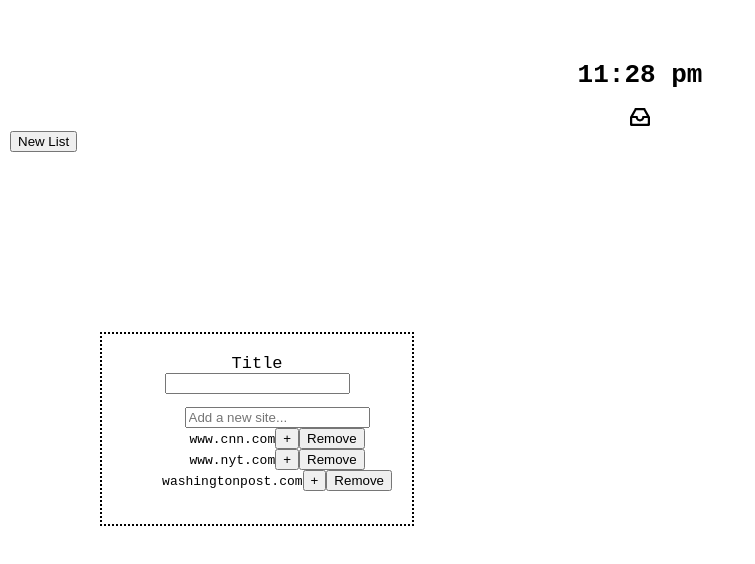
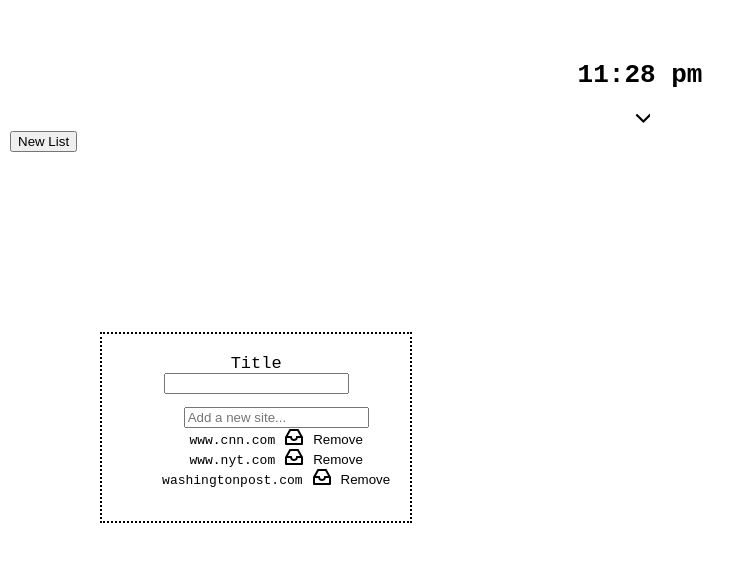
Before and after one commit to LiminalCrab/Startpage, a Vue app: page / in a window 1280 px wide. Both pictures are taken after a click on the button "New List". Shown: the top 564 px of the page, without its empty margins (0-755 px from the left). Built offline with nearby package versions, Linux system fonts and the light colour scheme.

Commit message:
custom button

```diff
--- a/src/App.vue
+++ b/src/App.vue
@@ -2,7 +2,7 @@
   <div id="app">
   <!-- Injection goes here -->
     <time-component/>
-    <icon-base width="20" height="20" iconColor="black" icon-name="edit"><icon-edit /></icon-base>
+    <icon-base width="20" height="20" iconColor="black" icon-name="list"><icon-list /></icon-base>
     <table class="root-tbl">
       <tr class="root-tbl-tr">
         <button class="root-btn" @click="addListContainer">New List </button>
@@ -20,7 +20,7 @@ import listcontainer from "./components/ListContainer.vue"
 
 //Icons
 import IconBase from './components/IconBase.vue'
-import IconEdit from './components/navigation/icons/IconEdit.vue'
+import IconList from './components/navigation/icons/IconList.vue'
 
 export default {
   name: 'App',
@@ -30,7 +30,7 @@ export default {
 
     //icons
     IconBase,
-    IconEdit
+    IconList,
   },
   data(){
     return { array: [] };
--- a/src/components/NavEditBtn.vue
+++ b/src/components/NavEditBtn.vue
@@ -1,8 +1,5 @@
 <template>
-<div class="button">
-<icon-base><icon-edit></icon-edit>
-</div>
-
+<span><icon-base class="button"><icon-edit/></icon-base></span>
 </template>
 
 <script>
@@ -10,11 +7,16 @@ import IconBase from './IconBase.vue'
 import IconEdit from './navigation/icons/IconEdit.vue';
 
 export default {
-    components: {IconBase, IconEdit}
+    components: {IconBase, IconEdit},
+    props:{
 
+
+    }
 }
 </script>
 
 <style scoped>
-
+.button{
+    cursor: pointer;
+}
 </style>
--- a/src/components/Site.vue
+++ b/src/components/Site.vue
@@ -1,8 +1,9 @@
 <template>
 <div class="c-site-container">
     <li class="c-list">
-        <span class="c-spanlol"><a class="c-anc" :href="staticRef + siteName">{{ siteName }}</a> <!-- array {{ siteName }} --> </span>
-        <button class="c-btn" @click="doEdit() ; isHidden = !isHidden">+</button>
+        <span class="c-spanlol"><a class="c-anc" :href="staticRef + siteName">{{ siteName }}</a>
+         <!-- array {{ siteName }} --> </span>
+        <button class="c-btn" @click="doEdit() ; isHidden = !isHidden"><nav-edit-btn/></button>
         <button class="c-btn" @click="$emit('site-remove')">Remove</button>
     </li>
     <form class="c-form" @submit.prevent="stopEdit()" v-if="!isHidden">
@@ -17,8 +18,16 @@
 
 <script>
 
+import NavEditBtn from './NavEditBtn.vue'
+
 export default {
+
+    components: {
+        NavEditBtn
+    },
+
     data: function() {
+
         return{
             isEditable: false,
             isHidden: true,
@@ -33,9 +42,11 @@ export default {
         doEdit(){
             if (this.isEditable){
                 this.stopEdit();
+                console.log("Clicked");
             } else {
                 this.newSiteName = this.siteName;
                 this.isEditable = true;
+                console.log("Clicked");
             }
         },
         stopEdit(){
@@ -48,4 +59,14 @@ export default {
 </script>
 
 <style scoped>
+
+.c-btn{
+    color: inherit;
+    border: none;
+    background: none;
+    cursor: pointer;
+    margin-left: 10px;
+    padding: 0;
+}
+
 </style>
--- /dev/null
+++ b/src/components/navigation/icons/IconList.vue
@@ -0,0 +1,3 @@
+<template>
+<path d="M5 7.41426L6.41421 6.00005L12.0711 11.6569L17.7279 6.00005L19.1421 7.41426L12.0711 14.4853L5 7.41426Z"/>
+</template>
--- /dev/null
+++ b/src/components/navigation/icons/IconRemove.vue
@@ -0,0 +1,3 @@
+<template>
+    <path d=""/>
+</template>
```
